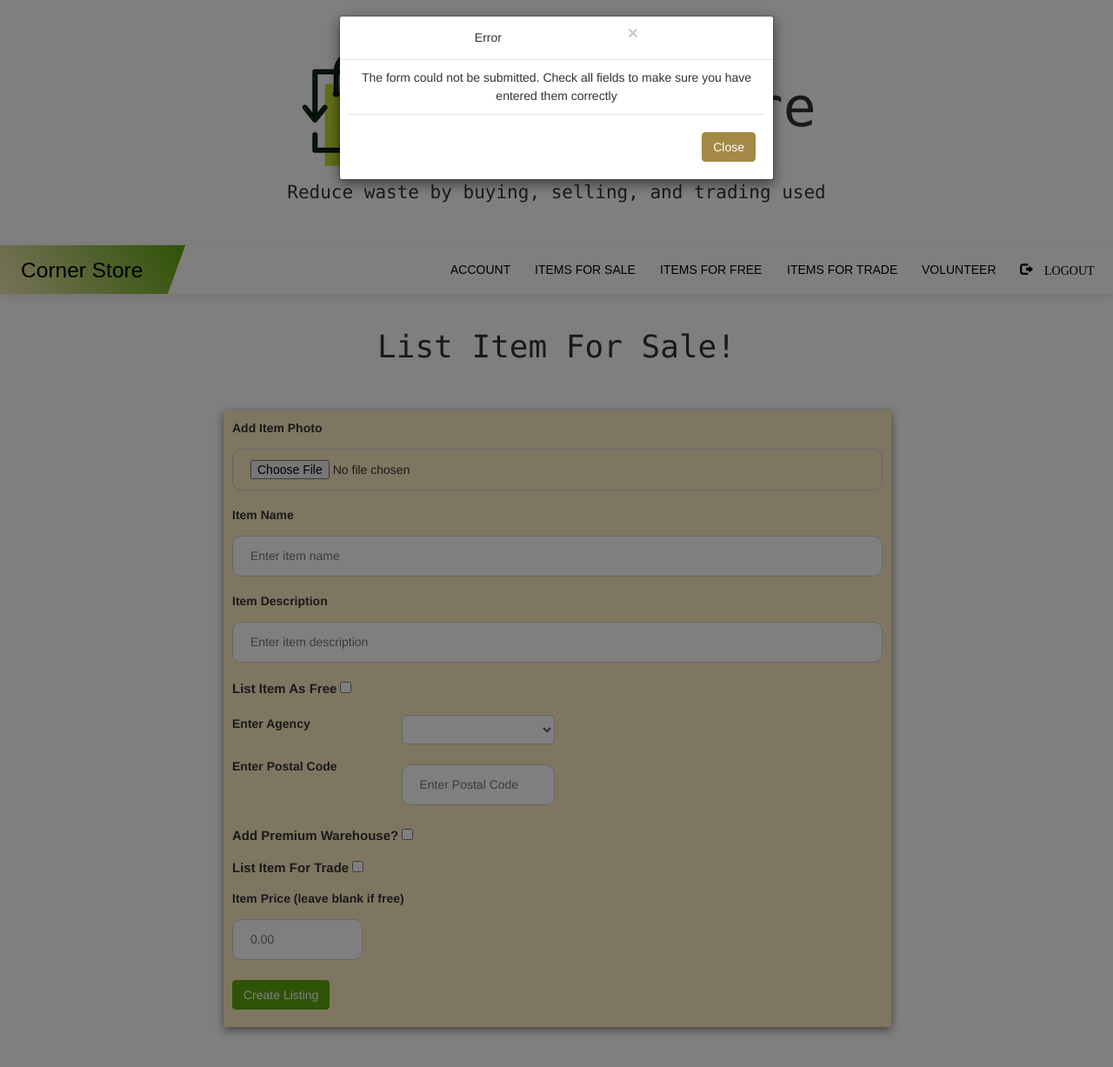
After one commit to marymarkart/Team9-CornerStore, a Flask app: page /createerror in a window 1280 px wide. The commit adds this page. Shown: the top 1227 px of the page at 87% size. Run offline with Flask 2, Linux system fonts and the light colour scheme; a user stored in the database is signed in; lists and menus that the app fills with data are empty; some libraries are stand-ins or nearby versions.

Commit message:
Error handling popup modal

```diff
--- a/myapp/forms.py
+++ b/myapp/forms.py
@@ -1,6 +1,6 @@
 from flask_wtf import FlaskForm
 from wtforms import StringField, PasswordField, BooleanField, SubmitField, SelectField, IntegerField, FloatField, DateField
-from wtforms.validators import (DataRequired, Email, EqualTo, Length, Optional, Regexp)
+from wtforms.validators import (DataRequired, Email, EqualTo, Length, Optional, Regexp, ValidationError)
 from flask_wtf.file import FileField, FileRequired, FileAllowed
 
 class LoginForm(FlaskForm):
@@ -70,7 +70,7 @@ class EditProfile(FlaskForm):
     phone = StringField('Phone Number')
     address1 = StringField('Address Line 1')
     address2 = StringField('Address Line 2')
-    postal = StringField('Postal Code')
+    postal = StringField('Enter Postal Code', validators=[Length(min=5,max=5, message="Postal Code must be valid"), Regexp('\d{5}', message='No Good' )])
     state = SelectField('State', choices = ['Alabama','Alaska','Arizona','Arkansas','California','Colorado','Connecticut','Delaware','Florida','Georgia','Hawaii','Idaho','Illinois','Indiana','Iowa','Kansas','Kentucky','Louisiana','Maine','Maryland','Massachusetts','Michigan','Minnesota','Mississippi','Missouri','Montana','Nebraska','Nevada','New Hampshire','New Jersey','New Mexico','New York','North Carolina','North Dakota','Ohio','Oklahoma','Oregon','Pennsylvania','Rhode Island','South Carolina','South Dakota','Tennessee','Texas','Utah','Vermont','Virginia','Washington','West Virginia','Wisconsin','Wyoming'])
     submit = SubmitField('Save Changes')
 
@@ -79,7 +79,7 @@ class ListingForm(FlaskForm):
     picture = FileField(label="Add Item Photo", validators=[FileAllowed(['jpg','png']), FileRequired()])
     name = StringField('Item Name', validators=[DataRequired()])
     description = StringField('Item Description')
-    location = StringField('Enter Postal Code', validators=[DataRequired(), Length(min=5,max=5, message="Postal Code must be valid"), Regexp('\d{5}', message='No Good' )])
+    location = StringField('Enter Postal Code', validators=[DataRequired(), Length(min=5,max=5, message="Postal Code must be valid"), Regexp('\d{5}', message='Enter a valid Postal Code' )])
 
     agency = SelectField('Enter Agency', choices=[], default='None', render_kw={"placeholder": "None"})
     warehouse = BooleanField('Add Premium Warehouse?')
@@ -88,11 +88,18 @@ class ListingForm(FlaskForm):
     trade = BooleanField('List Item For Trade')
     submit = SubmitField('Create Listing')
 
+    def validate_location(self, location):
+        excluded_chars = "[a-zA-Z]*?!'^+%&/()=}][{$#"
+        for char in self.location.data:
+            if char in excluded_chars:
+                raise ValidationError(
+                    f"Letters are not allowed in postal code.")
+
 
 class VolunteerForm(FlaskForm):
-    name = StringField('Volunteer Opportunity Name')
+    name = StringField('Volunteer Opportunity Name', validators=[DataRequired()])
     description = StringField('Opportunity Description')
-    location = IntegerField('Enter Postal Code')
+    location = StringField('Enter Postal Code', validators=[DataRequired(), Length(min=5,max=5, message="Postal Code must be valid"), Regexp('\d{5}', message='No Good' )])
     date = DateField('Enter Event Date', id='datepick', validators=[DataRequired()])
     submit = SubmitField('Create Opportunity')
 
--- a/myapp/routes.py
+++ b/myapp/routes.py
@@ -249,8 +249,16 @@ def itemsForSale():
         db.session.add(listing)
         db.session.commit()
         return redirect('/managelistings/'+ str(listing.id))
+    # else:
+    #     return redirect('/createerror')
     image_url = url_for('static', filename='listing_pics/'+ Listing.image_file)
     return render_template('listitem.html', a=a, form=form, image_url = image_url)
+
+@myapp_obj.route("/createerror")
+@login_required
+def createerror():
+	form = ListingForm()
+	return render_template('createerror.html', form=form)
 
 @myapp_obj.route("/createditem")
 @login_required
@@ -388,6 +396,13 @@ def vollistings():
     title = "Volunteer Opportunities"
     return render_template('getvol.html', sale=sale, title=title)
 
+@myapp_obj.route('/deletevol/<int:val>')
+def deleteVol(val):
+	item = Volunteer.query.get(val)
+	db.session.delete(item)
+	db.session.commit()
+	return redirect(url_for('listings'))
+
 
 
 @myapp_obj.route('/volunteer')
--- /dev/null
+++ b/myapp/templates/createerror.html
@@ -0,0 +1,53 @@
+{% extends "listitem.html" %}
+
+
+
+
+
+
+{% block error %}
+
+<div class="modal" id="exampleModal" tabindex="-1" role="dialog" aria-labelledby="exampleModalLabel" aria-hidden="true">
+  <div class="modal-dialog" role="document">
+    <div class="modal-content">
+      <div class="modal-header">
+        <h5 class="modal-title" id="exampleModalLabel">Error</h5>
+        <a href="/"><button type="button" class="close" aria-label="Close">
+          <span aria-hidden="true">&times;</span>
+        </button>
+    </a>
+      </div>
+      <div class="modal-body">
+
+          <p style="text-align:center;"> The form could not be submitted.
+            Check all fields to make sure you have entered them correctly<br></p>
+
+
+
+      <div class="modal-footer">
+        <a href="/createditem"><button type="button" class="btn btn-secondary" data-dismiss="modal">Close</button></a>
+
+
+
+
+      </div>
+  </div>
+
+
+</div>
+</div>
+</div>
+
+{% endblock %}
+{% block script %}
+<script>
+    $(document).ready(function(){
+        console.log("window is loaded")
+        $("#exampleModal").modal("show")
+    })
+</script>
+{% endblock %}
+
+
+
+</html>
--- a/myapp/templates/listitem.html
+++ b/myapp/templates/listitem.html
@@ -2,7 +2,14 @@
 <!DOCTYPE html>
 <html lang="en">
 <script type="text/javascript" src="{{ url_for('static', filename='main.js') }}"></script>
-
+<link rel="stylesheet" href="https://cdn.jsdelivr.net/npm/bootstrap@4.5.3/dist/css/bootstrap.min.css"
+        integrity="sha384-TX8t27EcRE3e/ihU7zmQxVncDAy5uIKz4rEkgIXeMed4M0jlfIDPvg6uqKI2xXr2" crossorigin="anonymous">
+    <script src="https://code.jquery.com/jquery-3.5.1.slim.min.js"
+        integrity="sha384-DfXdz2htPH0lsSSs5nCTpuj/zy4C+OGpamoFVy38MVBnE+IbbVYUew+OrCXaRkfj"
+        crossorigin="anonymous"></script>
+    <script src="https://cdn.jsdelivr.net/npm/bootstrap@4.5.3/dist/js/bootstrap.bundle.min.js"
+        integrity="sha384-ho+j7jyWK8fNQe+A12Hb8AhRq26LrZ/JpcUGGOn+Y7RsweNrtN/tE3MoK7ZeZDyx"
+        crossorigin="anonymous"></script>
     <style>
         /* Remove the navbar's default rounded borders and increase the bottom margin */
         /*.navbar {*/
@@ -90,12 +97,26 @@
             width: 60%;
             padding: 0px;
             background-color: white;
-    }
+}
+
+
+
 </style>
 <body>
+  {% for field, errors in form.errors.items() %}
+  <div class='container'>
+          <div class="alert alert-danger alert-dismissible" role="alert">
+              {{ ', '.join(errors) }}
+              <button type="button" class="close" data-dismiss="alert" aria-label="Close" style="text-align:right" >
+                  <span aria-hidden="true">&times;</span>
+              </button>
+          </div>
+          {% endfor %}
+        </div>
 <br>
 <center> <h1 style = "font-family: monaco;"> List Item For Sale! </h1> </center>
 <br><br>
+
 <div class = "centerx">
 <div class="containerx">
 <!--     {% for item in a %}
@@ -104,6 +125,7 @@
 
     <form method="POST" action = "/createlisting" enctype="multipart/form-data">
             {{ form.hidden_tag() }}
+
 
 <!--           <div class="form-group">
             <div class="containerx"> -->
@@ -254,6 +276,10 @@ $("#seeAnotherFieldGroup").trigger("change");
     </form>
 </div>
 </div>
+{% block error %}
+{% endblock %}
+{% block script %}
+{% endblock %}
 <script >
 // function myFunction() {
 //   let box_value = document.getElementById("free").value;
@@ -266,21 +292,30 @@ $("#seeAnotherFieldGroup").trigger("change");
 //   }
 // }
 
-    $(document).ready(function() {
-    $("#free-time").change(function() {
-  if ($(this)  is False) {
-    $('#price').show();
-
-  } else {
-    $('#price').hide();
-
-  }
-    });
-});
-$("#free-item").trigger("change");
+//     $(document).ready(function() {
+//     $("#free-time").change(function() {
+//   if ($(this)  is False) {
+//     $('#price').show();
+//
+//   } else {
+//     $('#price').hide();
+//
+//   }
+//     });
+// });
+// $("#free-item").trigger("change");
 
 </script>
+<script src="https://cdn.jsdelivr.net/npm/bootstrap@5.1.3/dist/js/bootstrap.bundle.min.js"></script>
+<!-- Core theme JS-->
+
+<!-- * * * * * * * * * * * * * * * * * * * * * * * * * * * * * * * * * * * * * * * *-->
+<!-- * *                               SB Forms JS                               * *-->
+<!-- * * Activate your form at https://startbootstrap.com/solution/contact-forms * *-->
+<!-- * * * * * * * * * * * * * * * * * * * * * * * * * * * * * * * * * * * * * * * *-->
+<script src="https://cdn.startbootstrap.com/sb-forms-latest.js"></script>
 {% endblock %}
+
 
 
 
--- a/myapp/templates/managevol.html
+++ b/myapp/templates/managevol.html
@@ -42,7 +42,7 @@
         <p>
         <a href ="/profile" class = "btn btn-primary" style="width: 200px; color:white"><span class="glyphicon glyphicon-pencil"></span>              Edit Description </a><br><br><br><br>
         </p>
-        <p><a href ="/profile" class = "btn btn-primary" style="width: 200px; color:white"><span class="glyphicon glyphicon-pencil"></span>              Edit Price </a><br></p>
+        <p><a href ="/deletevol/{{item.id}}" class = "btn btn-primary" style="width: 200px; color:white"><span class="glyphicon glyphicon-trash"></span>              Delete Listing </a><br></p>
         </div>
     </div>
     <br>
```
Also changed, not shown: requirements.txt (+11 -0 lines), myapp/app.db.
